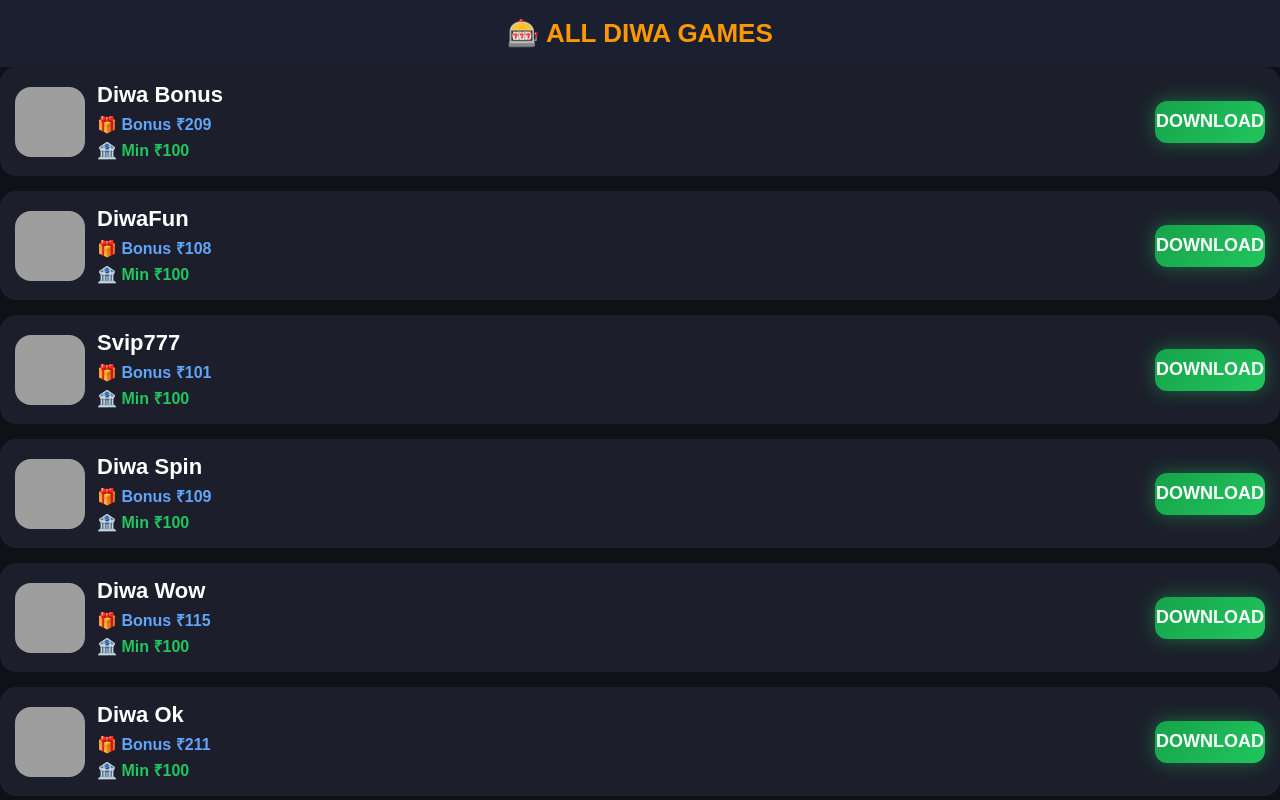
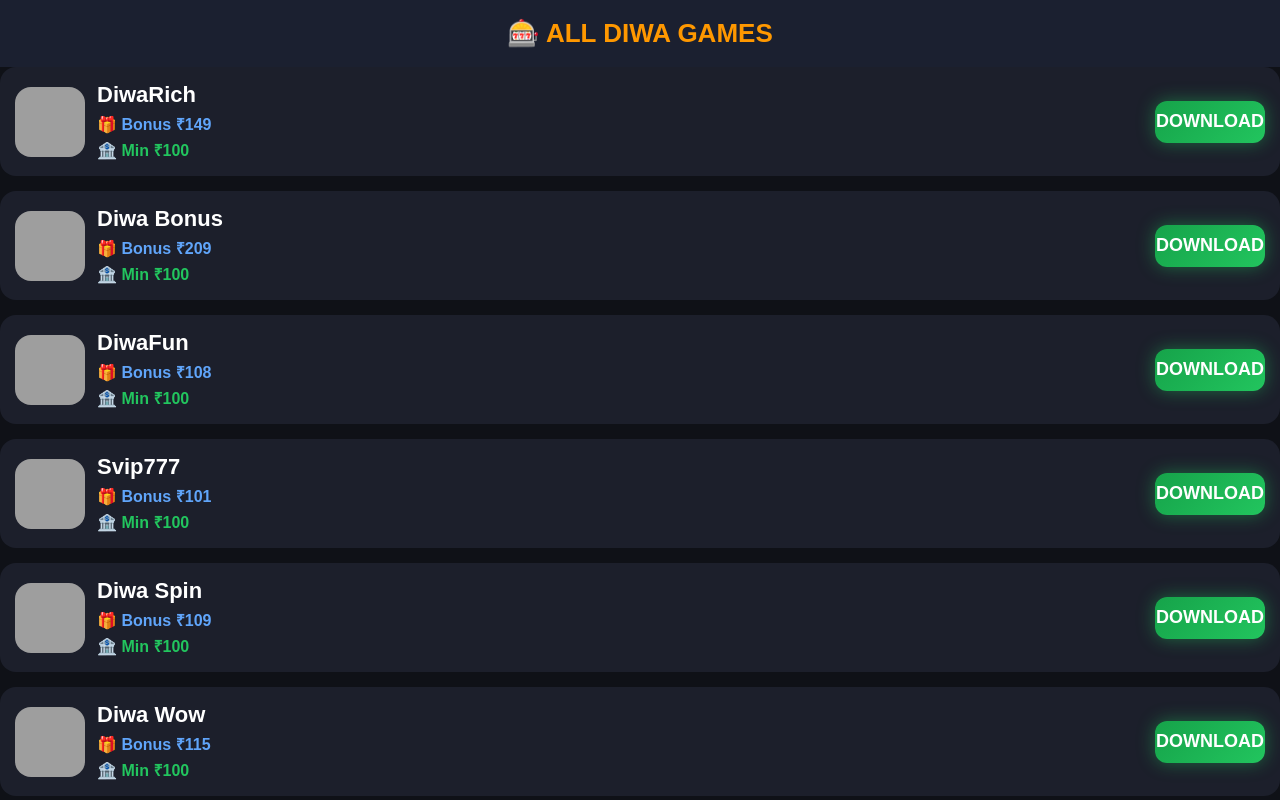
Before and after one commit to Vasim737/AllYonoGamesStore, a plain HTML site: page all-diwa.html in a window 1280 px wide. Shown: the top 800 px of the page. Drawn offline with Linux system fonts and the light colour scheme; grey boxes are pictures that could not be loaded.

Commit message:
Update all-diwa.html

```diff
--- a/all-diwa.html
+++ b/all-diwa.html
@@ -93,6 +93,23 @@ header{
     <body>
 
 <header>🎰 ALL DIWA GAMES</header>
+
+        <div class="card">
+    <div class="left">
+        <img src="https://i.ibb.co/ccjRnGKF/IMG-20261118-130718-041.jpg" alt="DiwaRich">
+        <div>
+            <h3>DiwaRich</h3>
+            <span class="bonus">🎁 Bonus ₹149</span>
+            <span class="withdraw">🏦 Min ₹100</span>
+        </div>
+    </div>
+
+    <a class="download"
+       href="https://diwarichshare.win?pid=396725839&channel=2010701&pkg=com.diwarich701.app"
+       target="_blank">
+       DOWNLOAD
+    </a>
+</div>
 
         <div class="card">
     <div class="left">
```
